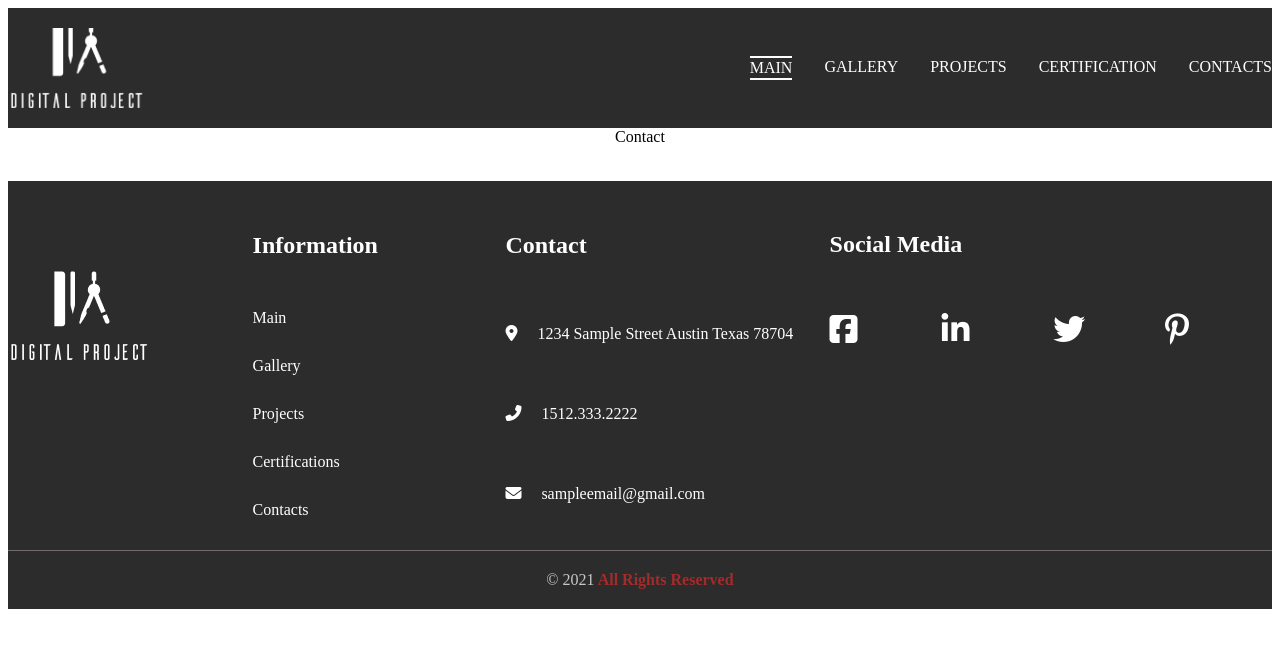
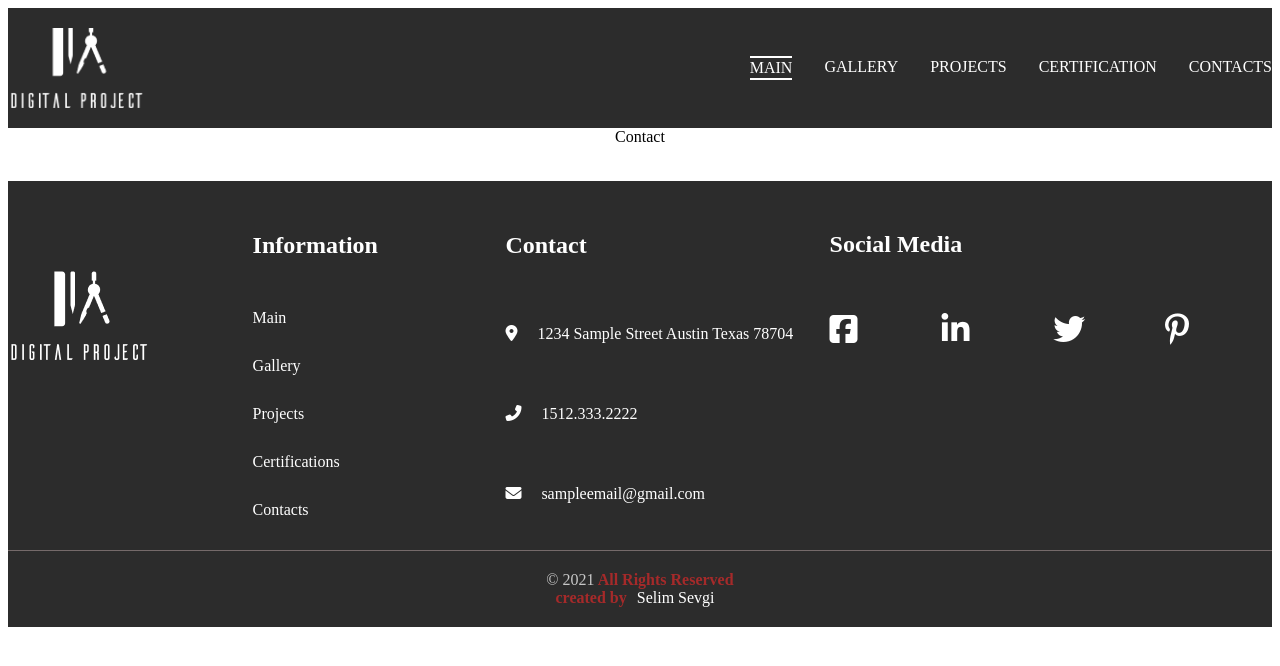
Before and after one commit to SelimSevgi/website-of-architects-ReactJS, a React (Create React App) app: page /contacts in a window 1280 px wide. Shown: the top 666 px of the page. Built offline with nearby package versions, Linux system fonts and the light colour scheme.

Commit message:
:pencil2: footer link eklendi

```diff
--- a/src/components/Footer.js
+++ b/src/components/Footer.js
@@ -102,7 +102,16 @@ export default function Footer() {
           </div>
         </div>
         <div className="footer-bottom">
-          © 2021<span> All Rights Reserved</span>
+          © 2021
+          <span> All Rights Reserved</span> <br />
+          <span>created by</span>
+          <a
+            style={{ color: "#fff", padding: 10 }}
+            href="https://github.com/SelimSevgi"
+            target="_blank"
+          >
+            Selim Sevgi
+          </a>
         </div>
       </div>
     </div>
```
